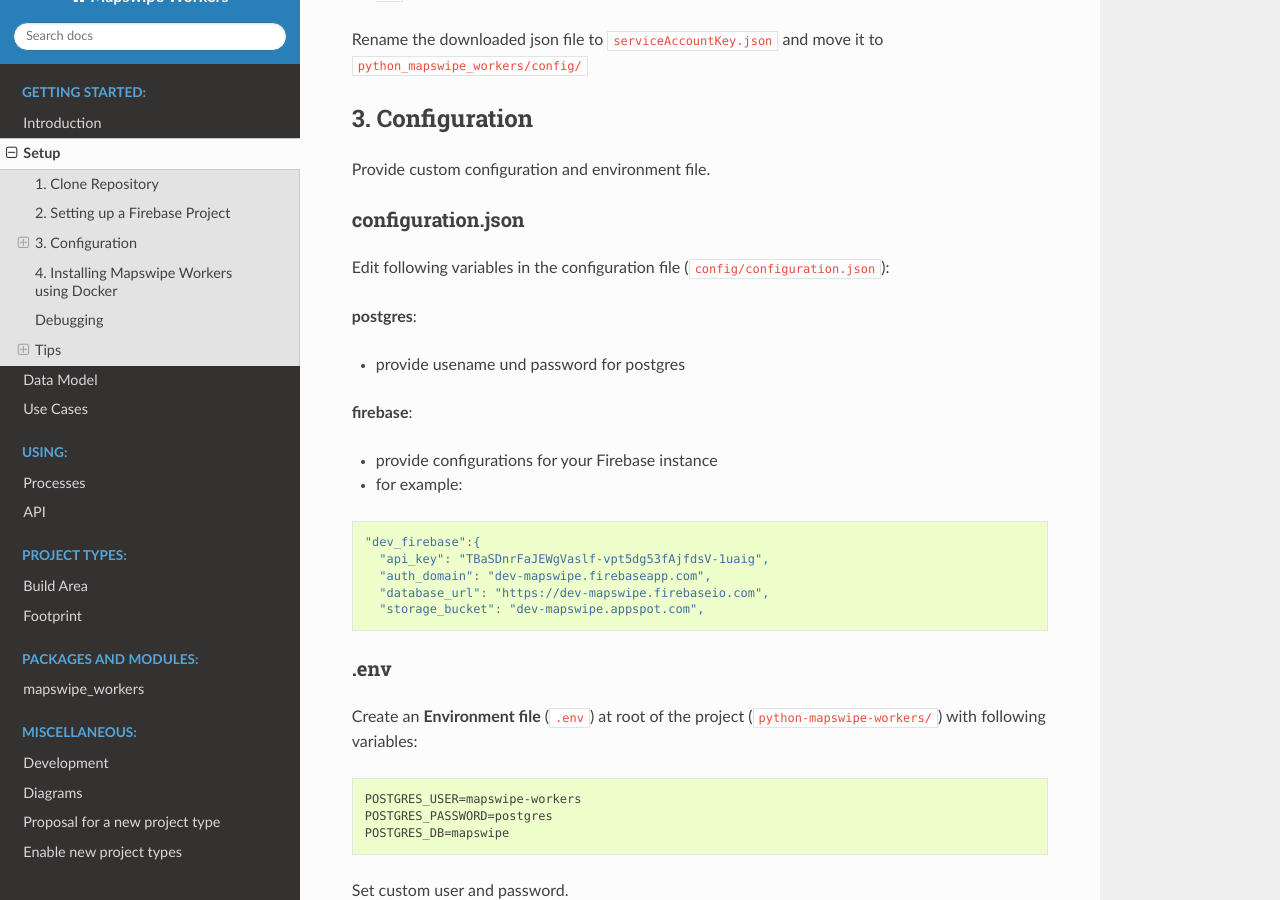
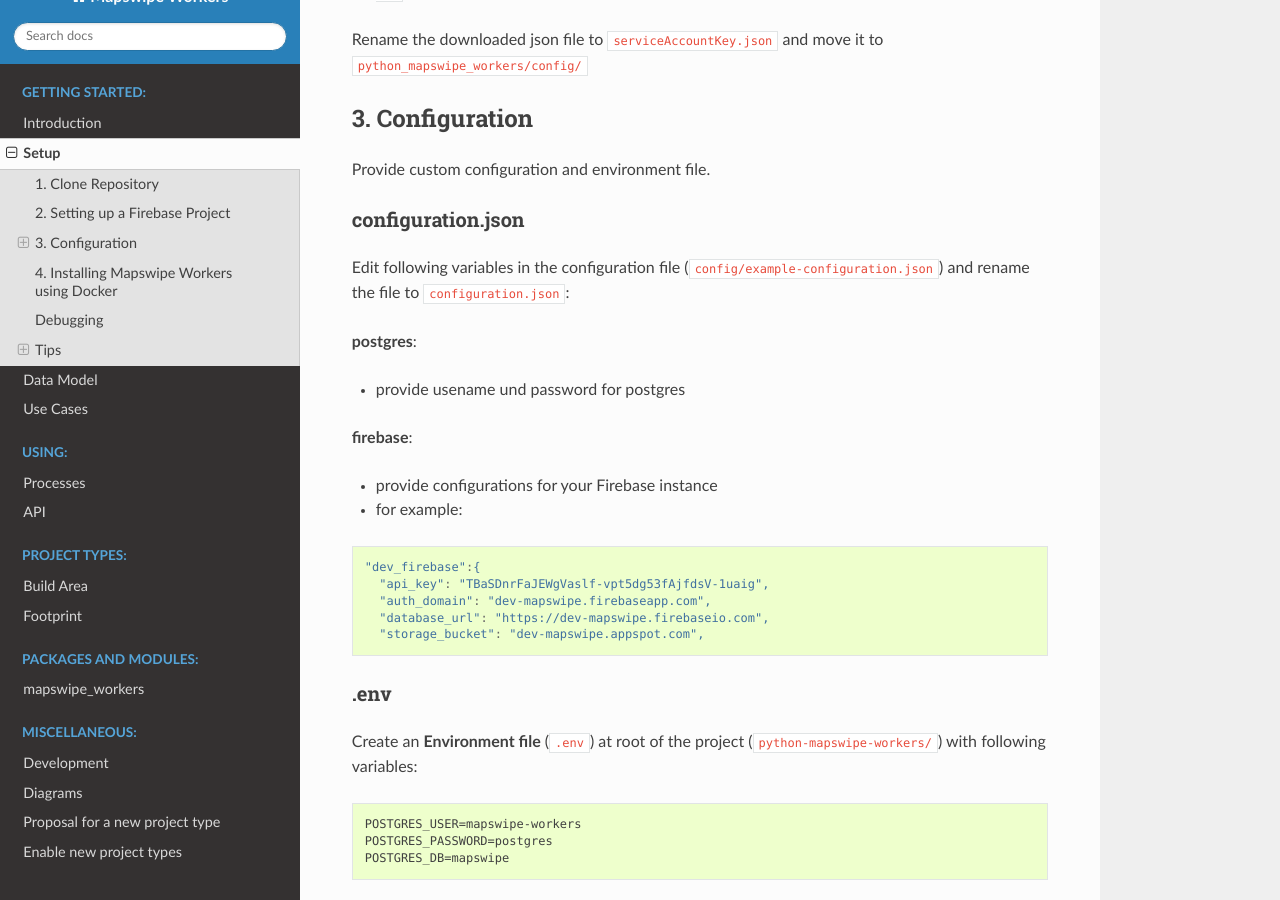
Before and after one commit to mapswipe/python-mapswipe-workers, a Sphinx documentation site: the page built from docs/setup.md, in a window 1280 px wide and 900 px high, scrolled down 2023 px. Built offline with Sphinx 7.4.7 and the Read the Docs theme 2.0.0, drawn with Linux system fonts in a browser that asks for light colours.

Commit message:
add contributing docs with current development setup described

```diff
--- a/docs/setup.md
+++ b/docs/setup.md
@@ -96,7 +96,7 @@
 
 ### configuration.json
 
-Edit following variables in the configuration file (`config/configuration.json`):
+Edit following variables in the configuration file (`config/example-configuration.json`) and rename the file to `configuration.json`:
 
 **postgres**:
 - provide usename und password for postgres
```
Also changed, not shown: 1 other file.
